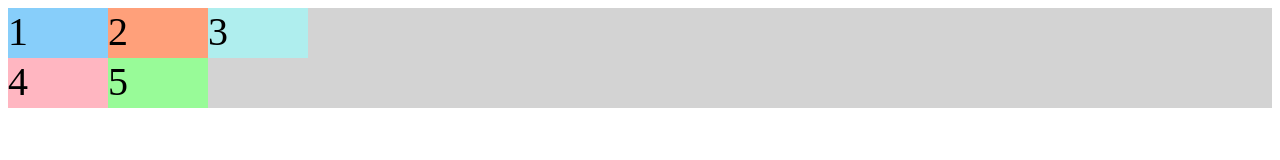
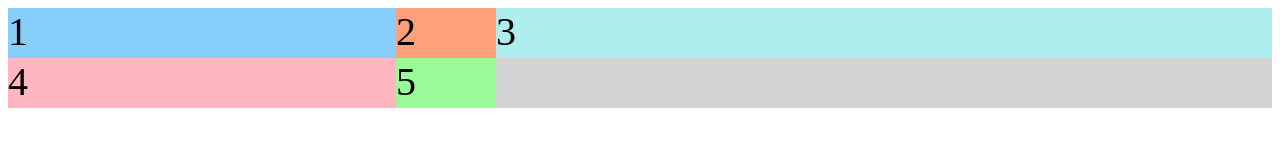
Before and after one commit to IamLAM/CSS-Grid, a plain HTML site: page index.html in a window 1280 px wide. Drawn offline with Linux system fonts and the light colour scheme.

Commit message:
Distintas maneras de manejar las columnas

```diff
--- a/index.html
+++ b/index.html
@@ -10,7 +10,7 @@
     width: 100%;
     background: LightGray;
     display:grid;
-    grid-template-columns:100px 100px 100px; /*tres columnas de 100px*/
+    grid-template-columns: 1fr 100px 2fr; /*fracciones fr auto, % o px  */
       grid-template-rows:50px 50px; /*Dos filas añadidas*/
   }
 </style>
```
